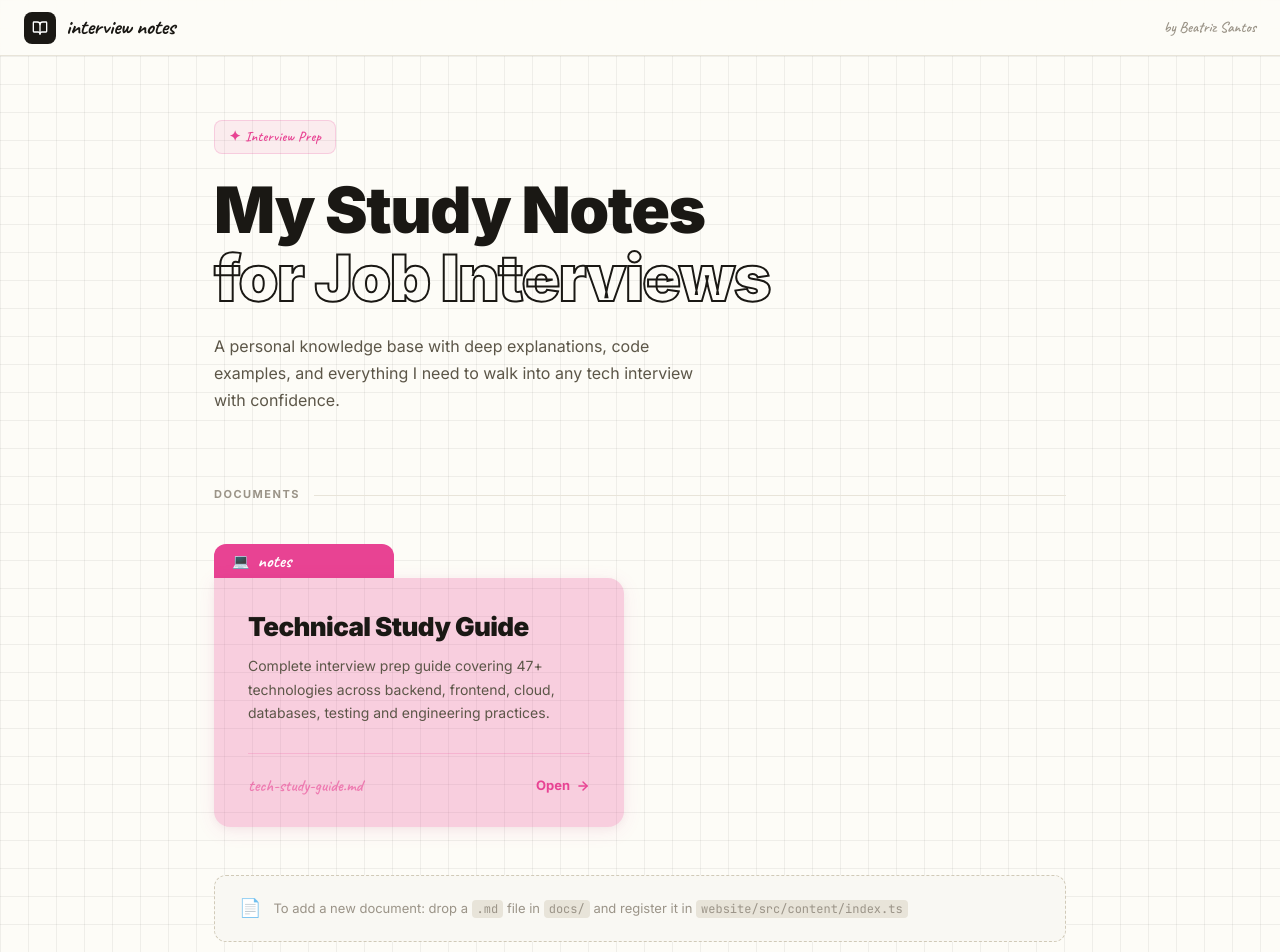
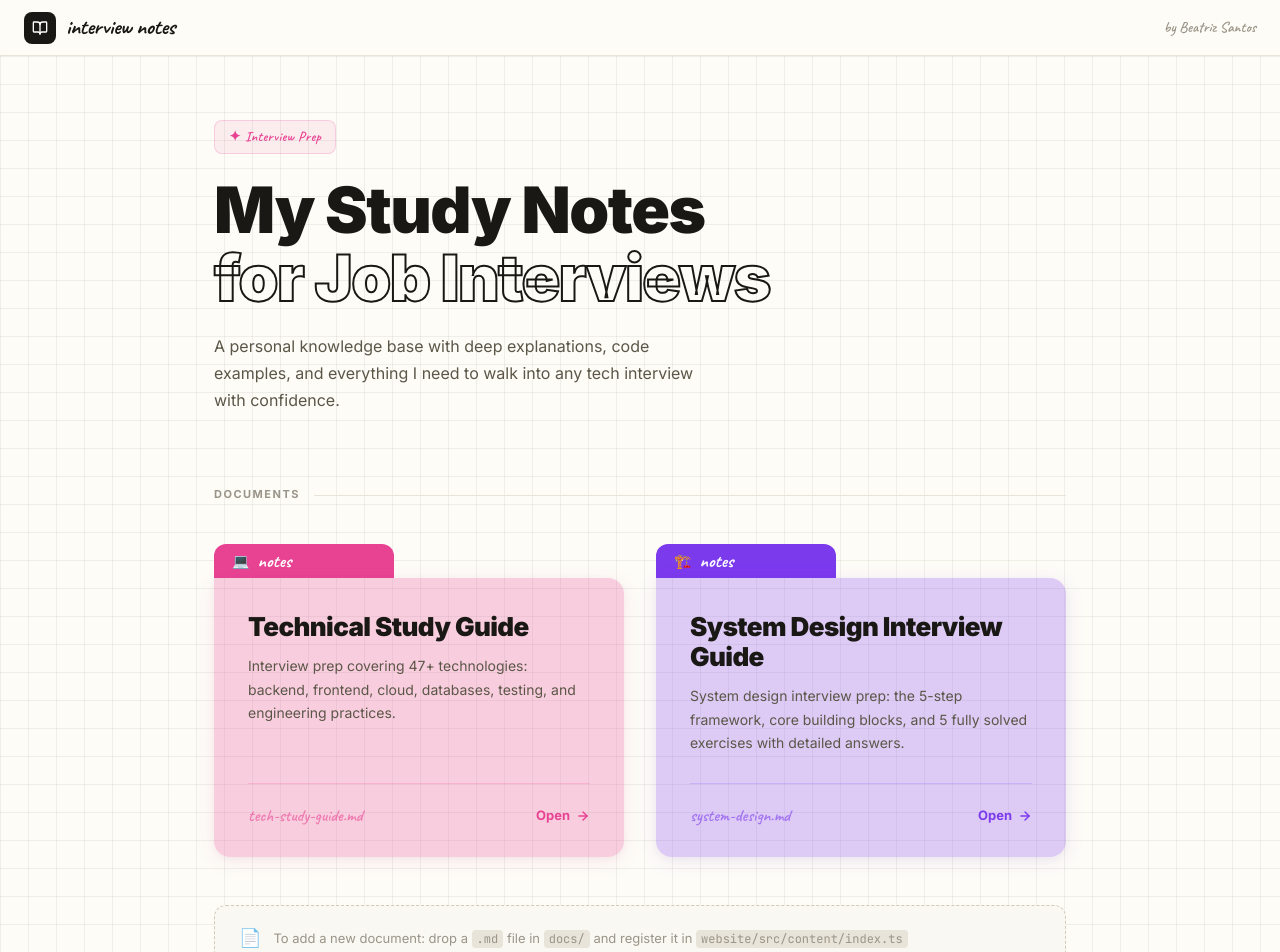
Before and after one commit to beatrizmrsantos/Resumo, a React (Vite) app in the folder website/: page / in a window 1280 px wide. Shown: the top 952 px of the page. Built offline with nearby package versions, Linux system fonts and the light colour scheme.

Commit message:
adicao de novo docuemnto de system design

```diff
--- a/website/src/components/Home/DocumentCard.tsx
+++ b/website/src/components/Home/DocumentCard.tsx
@@ -11,9 +11,9 @@ export default function DocumentCard({ doc }: Props) {
   const [hovered, setHovered] = useState(false)
 
   return (
-    <Link to={`/doc/${doc.id}`} style={{ display: 'block', textDecoration: 'none' }}>
+    <Link to={`/doc/${doc.id}`} style={{ display: 'block', textDecoration: 'none', height: '100%' }}>
       <div
-        style={{ position: 'relative', paddingTop: 34 }}
+        style={{ position: 'relative', paddingTop: 34, height: '100%', boxSizing: 'border-box', display: 'flex', flexDirection: 'column' }}
         onMouseEnter={() => setHovered(true)}
         onMouseLeave={() => setHovered(false)}
       >
@@ -46,9 +46,12 @@ export default function DocumentCard({ doc }: Props) {
 
         {/* Folder body */}
         <div style={{
+          flex: 1,
           background: `${doc.color}40`,
           borderRadius: '0 16px 16px 16px',
           padding: '34px 34px 28px',
+          display: 'flex',
+          flexDirection: 'column',
           transition: 'transform 0.2s ease, box-shadow 0.2s ease',
           transform: hovered ? 'translateY(-4px)' : 'translateY(0)',
           boxShadow: hovered
@@ -71,6 +74,7 @@ export default function DocumentCard({ doc }: Props) {
             color: 'var(--text-secondary)',
             lineHeight: 1.7,
             marginBottom: 28,
+            flex: 1,
           }}>
             {doc.description}
           </p>
--- a/website/src/content/index.ts
+++ b/website/src/content/index.ts
@@ -2,29 +2,30 @@ import type { DocumentMeta } from '../types'
 
 // Raw content imports — add new .md files to /docs/ and register them here
 import techStudyGuideRaw from '../../../docs/tech-study-guide.md?raw'
+import systemDesignRaw from '../../../docs/system-design.md?raw'
 
 export const documentContents: Record<string, string> = {
   'tech-study-guide': techStudyGuideRaw,
+  'system-design': systemDesignRaw,
 }
 
 export const documents: DocumentMeta[] = [
   {
     id: 'tech-study-guide',
     title: 'Technical Study Guide',
-    description: 'Complete interview prep guide covering 47+ technologies across backend, frontend, cloud, databases, testing and engineering practices.',
+    description: 'Interview prep covering 47+ technologies: backend, frontend, cloud, databases, testing, and engineering practices.',
     icon: '💻',
     color: '#E84393',
     tags: ['Java', 'TypeScript', 'React', 'Spring Boot', 'Docker', 'Kubernetes', 'SQL', 'Python', 'GraphQL', 'Next.js'],
     filename: 'tech-study-guide.md',
   },
-  // Add more documents here:
-  // {
-  //   id: 'system-design',
-  //   title: 'System Design Notes',
-  //   description: '...',
-  //   icon: '🏗️',
-  //   color: '#7C3AED',
-  //   tags: [...],
-  //   filename: 'system-design.md',
-  // },
+  {
+    id: 'system-design',
+    title: 'System Design Interview Guide',
+    description: 'System design interview prep: the 5-step framework, core building blocks, and 5 fully solved exercises with detailed answers.',
+    icon: '🏗️',
+    color: '#7C3AED',
+    tags: ['Scalability', 'Caching', 'Load Balancing', 'Kafka', 'CDN', 'Microservices', 'CAP Theorem', 'Redis', 'SQL', 'NoSQL'],
+    filename: 'system-design.md',
+  },
 ]
```
Also changed, not shown: 2 other files (tests, documents, lock files or other folders).
